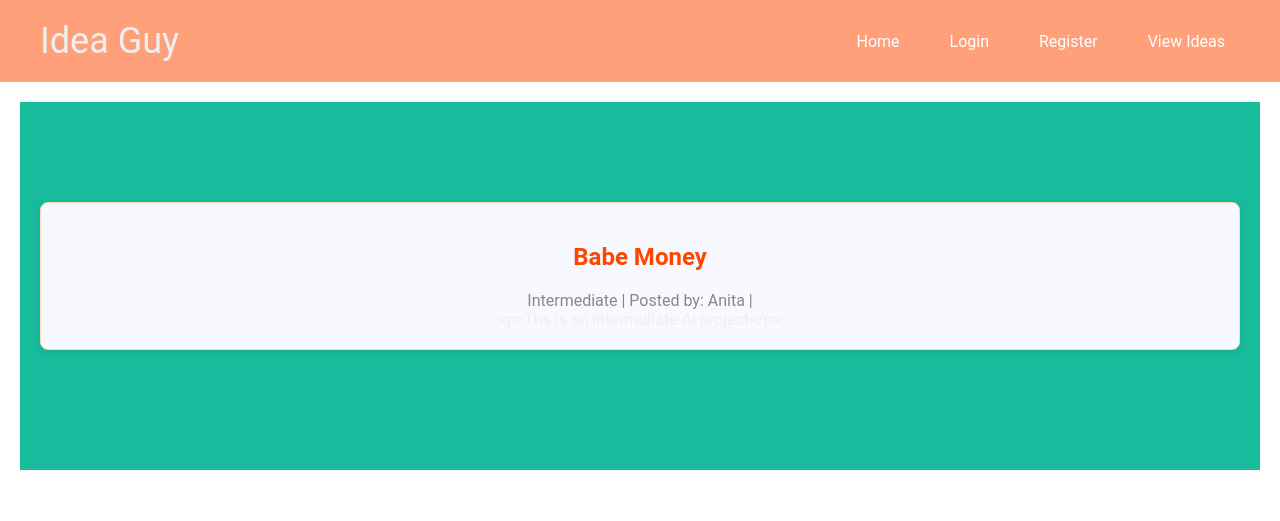
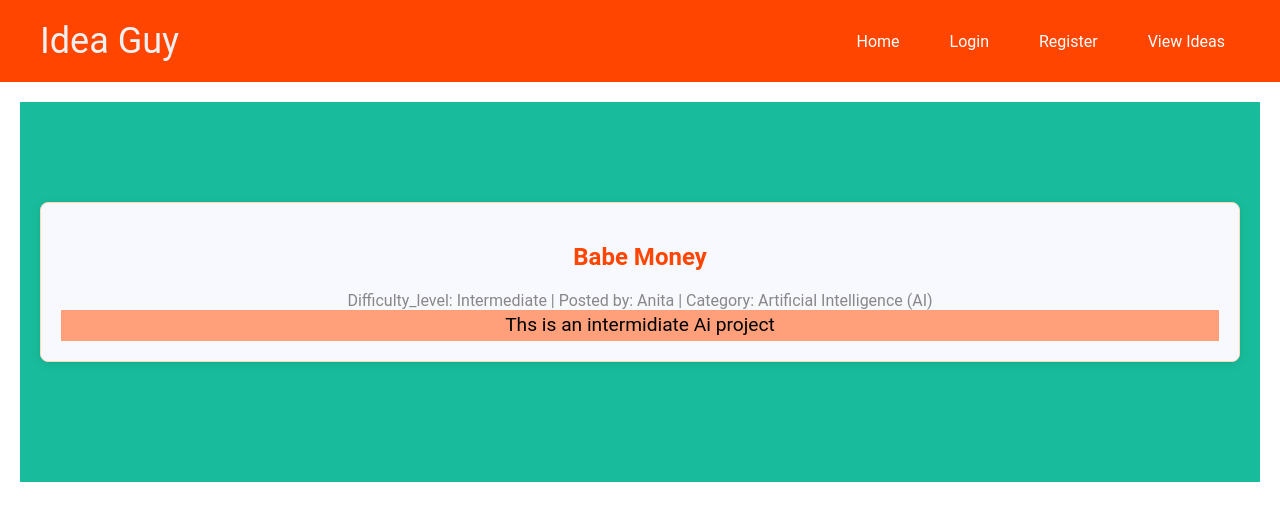
Before and after one commit to Masayaelvin/The_Idea_guy, a Flask app: page /random_idea in a window 1280 px wide. Shown: the top 521 px of the page. Run offline with Flask 3, Linux system fonts and the light colour scheme; some libraries are stand-ins or nearby versions.

Commit message:
idea generation

```diff
--- a/the_idea/models.py
+++ b/the_idea/models.py
@@ -33,9 +33,6 @@ class Projects(db.Model):
     created_at = db.Column(db.DateTime, default=db.func.current_timestamp())
     updated_at = db.Column(db.DateTime, default=db.func.current_timestamp())
 
-    # Relationship to categories
-    category = db.relationship('Categories', backref='projects', lazy=True)
-
     def __repr__(self):
         return f'<Projects project_id={self.project_id} title={self.title}>'
 
@@ -51,4 +48,4 @@ class Categories(db.Model):
 
 # This line creates the tables in the database
 # db.drop_all()
-db.create_all()
+# db.create_all()
--- a/the_idea/routes.py
+++ b/the_idea/routes.py
@@ -57,7 +57,8 @@ def create_idea():
     form = ProjectForm()
     if form.validate_on_submit():
         project_id = str(uuid.uuid4())
-        project = Projects(project_id = project_id, title = form.title.data, difficulty_level = form.difficulty_level.data, description = form.description.data, category_id = form.category.data, user_id = current_user.id)
+        category_id  = Categories.query.filter_by(category_name = form.category.data).first().category_id
+        project = Projects(project_id = project_id, title = form.title.data, difficulty_level = form.difficulty_level.data, description = form.description.data, category = form.category.data, category_id=category_id, user_id = current_user.id)
         db.session.add(project)
         db.session.commit()
         flash(f'your Project_idea {form.title.data} has been created successfully', 'success')
@@ -81,6 +82,36 @@ def create_category():
 def logout():
     logout_user()
     return redirect(url_for('home'))
+
+@app.route('/random_idea', methods = ['GET'])
+def random_idea():
+    ideas =  Users.query.all()
+    projects = [{
+        'project_id': project.project_id,
+        'title': project.title,
+        'difficulty_level': project.difficulty_level,
+        'description': project.description,
+        'category_id': project.category_id,
+        'user_id': project.user_id,
+        'created_at': project.created_at,
+        'updated_at': project.updated_at,
+        'author': user.username
+    } for user in ideas for project in user.projects
+    ]
+
+    try:
+        random_idea = random.choice(projects)
+        category = Categories.query.filter_by(category_id = random_idea['category_id']).first()
+        return render_template('random_idea.html', random_idea = random_idea,category=category.category_name, title = 'Random Idea')
+    except IndexError:
+        random_idea = [{'project_id':None,
+        'title': None,
+        'difficulty_level': None,
+        'description': 'No ideas available',
+        'category_id': None,
+        'user_id': None,
+        }]
+        return render_template('random_idea.html', title = 'Random Idea', random_idea = random_idea)
 
 
 
@@ -110,24 +141,6 @@ def all_Projects():
         'updated_at': project.updated_at
     } for project in projects])
 
-@app.route('/random_idea', methods = ['GET'])
-def random_idea():
-    ideas =  Users.query.all()
-    projects = [{
-        'project_id': project.project_id,
-        'title': project.title,
-        'difficulty_level': project.difficulty_level,
-        'description': project.description,
-        'category_id': project.category_id,
-        'user_id': project.user_id,
-        'created_at': project.created_at,
-        'updated_at': project.updated_at,
-        'author': user.username
-    } for user in ideas for project in user.projects
-    ]
-    random_idea = random.choice(projects)
-
-    return render_template('random_idea.html', random_idea = random_idea, title = 'Random Idea')
 
 @app.route('/user_projects', methods = ['GET'])
 def user_projects():
--- a/the_idea/static/css/random_idea.css
+++ b/the_idea/static/css/random_idea.css
@@ -6,7 +6,7 @@ body {
 }
 
 header {
-    background-color: #FFA07A;
+    background-color: #FF4500;
     padding: 20px 0;
 }
 
@@ -74,5 +74,5 @@ main {
     margin: 0;
     line-height: 1.6;
     color: black;
-    background-color: #FF4500;
+    background-color: #FFA07A;
 }
--- a/the_idea/templates/layout.html
+++ b/the_idea/templates/layout.html
@@ -16,6 +16,7 @@
             </div>
             <ul id="menu">
                 {% if current_user.is_authenticated %}
+                    <li><a href="{{ url_for('home') }}" class="{{ 'active' if request.endpoint == 'home' else '' }}">Home</a></li>
                     <li><a href="{{ url_for('logout') }}" class="{{ 'active' if request.endpoint == 'logout' else '' }}">Logout</a></li>
                 {% else %}
                     <li><a href="{{ url_for('home') }}" class="{{ 'active' if request.endpoint == 'home' else '' }}">Home</a></li>
--- a/the_idea/templates/random_idea.html
+++ b/the_idea/templates/random_idea.html
@@ -7,12 +7,12 @@
     <article class="idea">
         <h2 class="idea-title">{{ random_idea.title }}</h2>
         <span class="idea-meta">
-            <span class="idea-difficulty">{{ random_idea.difficulty_level }}</span> |
+            <span class="idea-difficulty">Difficulty_level: {{ random_idea.difficulty_level }}</span> |
             <span class="idea-user">Posted by: {{random_idea.author}}</span> |
-            <span class="idea-category">{{ random_idea.category_name }}</span>
+            <span class="idea-category">Category: {{ category}}</span>
         </span>
         <div class="idea-description">
-            {{ random_idea.description }}
+            {{ random_idea.description|safe}}
         </div>
     </article>
 </section>
```
Also changed, not shown: the_idea/static/css/account.css (+10 -1 lines), the_idea/templates/account.html (+10 -11 lines), api/__init__.py (added), instance/the_idea_guy.db.
